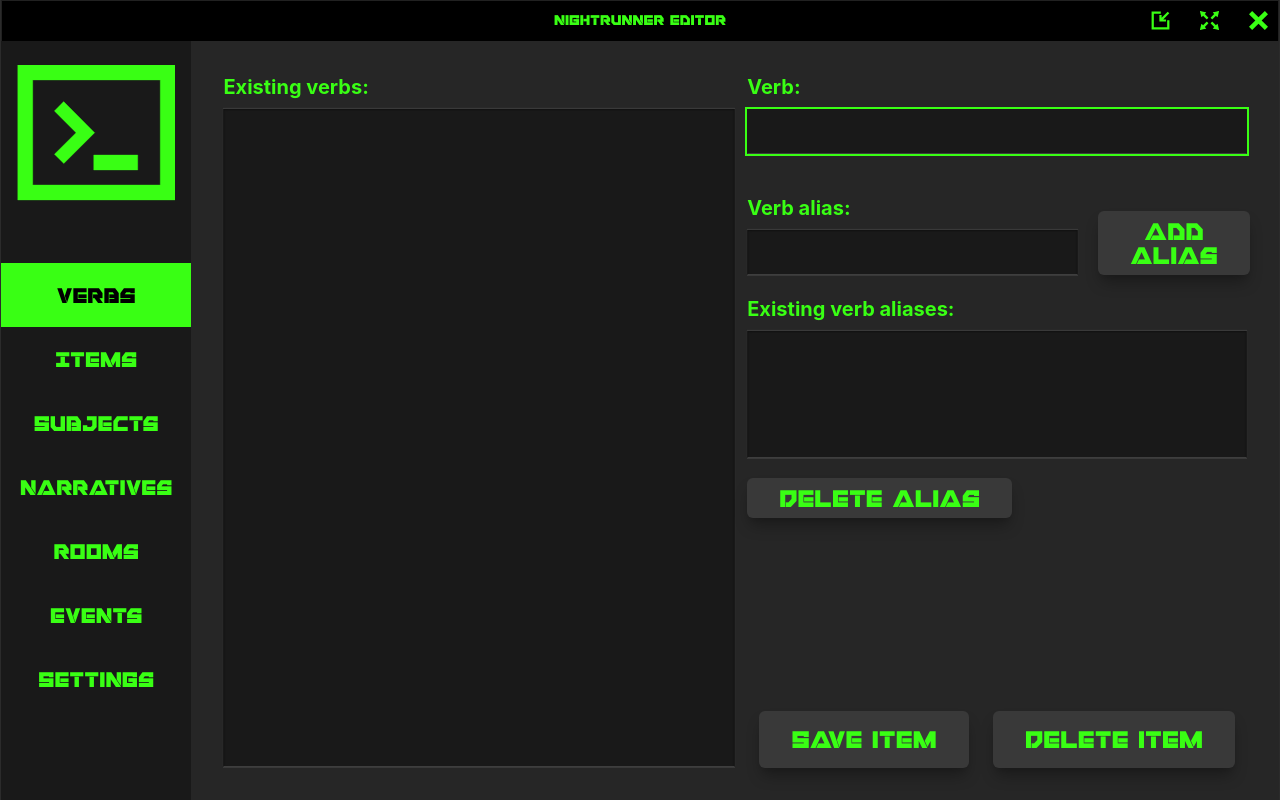
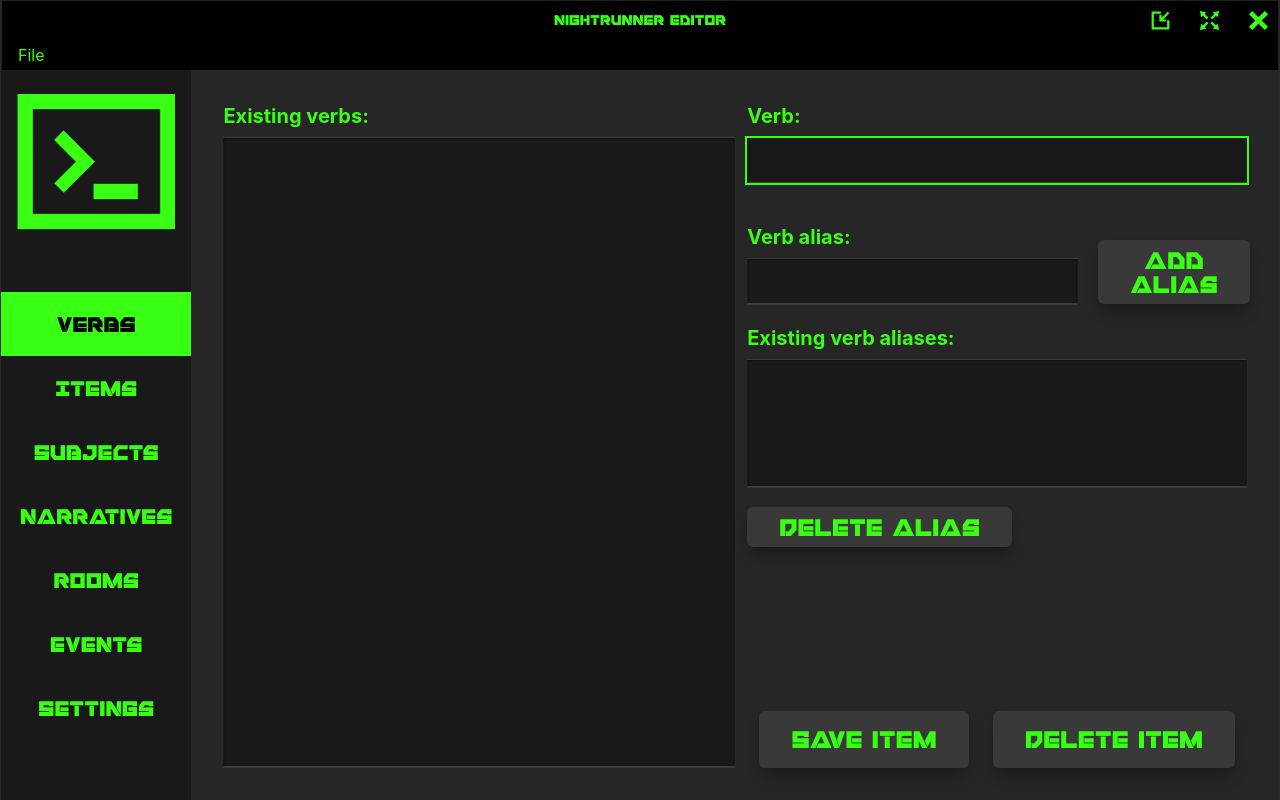
Before and after one commit to aimerib/nightrunner-editor, a React (Vite) app: page / in a window 1280 px wide. Built offline with nearby package versions, Linux system fonts and the light colour scheme.

Commit message:
start adding file menu

```diff
--- /dev/null
+++ b/src/components/TitleBar/FileMenu.tsx
@@ -0,0 +1,27 @@
+import React from 'react';
+import { open } from '@tauri-apps/api/dialog';
+
+interface Props {
+  active: boolean;
+  innerRef: React.RefObject<HTMLDivElement>;
+}
+
+const handleNewProject = async () => {
+  const name = await open({
+    directory: true,
+    multiple: false,
+  });
+};
+
+export const FileMenu = ({ active, innerRef }: Props) => {
+  return (
+    <div
+      ref={innerRef}
+      className={`${
+        active ? 'visible' : 'hidden'
+      } z-50 absolute bg-gray-900 text-green-nr w-1/12 menu_area menu_background`}
+    >
+      <a className="menu_item">New Game</a>
+    </div>
+  );
+};
--- a/src/components/TitleBar/TitleBar.css
+++ b/src/components/TitleBar/TitleBar.css
@@ -1,10 +1,12 @@
 .titlebar {
-  height: 41px;
+  height: 70px;
   background: black;
   border-right: 1px rgba(55, 55, 55, 0.6) solid;
   border-left: 1px rgba(55, 55, 55, 0.6) solid;
   border-top: 1px rgba(55, 55, 55, 0.6) solid;
   user-select: none;
+}
+.titlebar-top {
   display: grid;
   grid-auto-flow: column;
   justify-content: end;
@@ -35,3 +37,18 @@
   @apply absolute transform -translate-x-1/2 top-2 justify-self-center font-logo left-1/2;
   color: #39ff14;
 }
+.app_menu {
+  @apply px-4 cursor-default text-green-nr;
+  display: inline-block;
+  padding-top: 3px;
+  padding-bottom: 3px;
+}
+.menu_area {
+  @apply py-3;
+}
+.menu_item {
+  @apply flex pl-3 hover:bg-nr-green hover:text-black;
+}
+.menu_background {
+  background-color: rgb(35, 35, 35);
+}
--- a/src/components/TitleBar/index.tsx
+++ b/src/components/TitleBar/index.tsx
@@ -1,16 +1,36 @@
-import React, { useState } from 'react';
+import React, { useState, useRef, useEffect } from 'react';
 import { MinimizeButton } from './MinimizeButton';
 import { MaximizeButton } from './MaximizeButton';
 import { RestoreButton } from './RestoreButton';
 import { CloseButton } from './CloseButton';
 import './TitleBar.css';
-import PropTypes from 'prop-types';
+import { FileMenu } from './FileMenu';
 
 export default function TitleBar({ title }: { title: string }) {
   const [isMaximized, setIsMaximized] = useState(false);
+  const [isFileMenuActive, setIsFileMenuActive] = useState(false);
+  const subMenuRef = useRef(null);
+  const menuRef = useRef(null);
+
+  useEffect(() => {
+    function handleClickOutside(event) {
+      if (
+        subMenuRef.current &&
+        !subMenuRef.current.contains(event.target) &&
+        !menuRef.current.contains(event.target)
+      ) {
+        setIsFileMenuActive(false);
+      }
+    }
+    document.addEventListener('mousedown', handleClickOutside);
+    return () => {
+      document.removeEventListener('mousedown', handleClickOutside);
+    };
+  }, [subMenuRef, menuRef]);
+
   return (
-    <div>
-      <div data-tauri-drag-region className="titlebar">
+    <div className="titlebar">
+      <div data-tauri-drag-region className="titlebar-top">
         <div data-tauri-drag-region className="title">
           <p data-tauri-drag-region className="cursor-default">
             {title}
@@ -24,14 +44,14 @@ export default function TitleBar({ title }: { title: string }) {
         )}
         <CloseButton />
       </div>
+      <div
+        ref={menuRef}
+        className={`${isFileMenuActive ? 'menu_background' : ''} app_menu`}
+        onClick={() => setIsFileMenuActive(!isFileMenuActive)}
+      >
+        File
+      </div>
+      <FileMenu innerRef={subMenuRef} active={isFileMenuActive} />
     </div>
   );
 }
-
-TitleBar.defaultProps = {
-  title: '',
-};
-
-TitleBar.propTypes = {
-  title: PropTypes.string,
-};
--- a/src/index.css
+++ b/src/index.css
@@ -69,5 +69,5 @@ button {
 }
 
 .full-height {
-  height: calc(100vh - 41px);
+  height: calc(100vh - 70px);
 }
```
